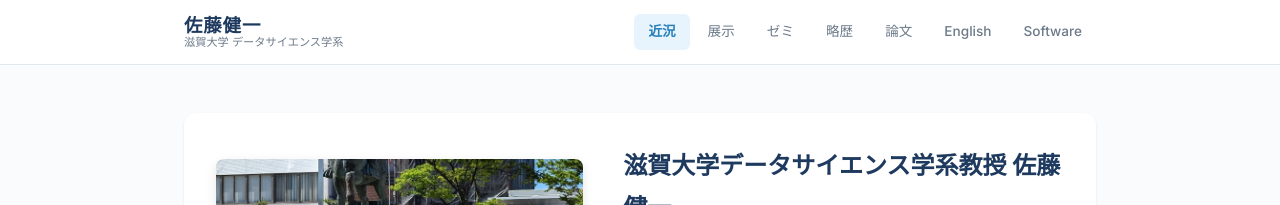
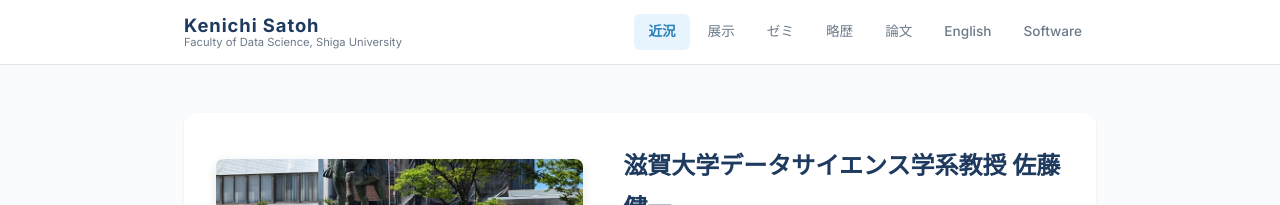
Before and after one commit to ksatohds/ksatohds.github.io, a Jekyll site: the page built from index.md, in a window 1280 px wide. Shown: the top 205 px of the page. Built offline with Jekyll 4.4.1, drawn with Linux system fonts in a browser that asks for light colours.

Commit message:
20260706 layout: ヘッダーの名前・所属を英語表記に
佐藤健一 → Kenichi Satoh
滋賀大学 データサイエンス学系 → Faculty of Data Science, Shiga University
（全ページ共通ヘッダー。フッターの著作権表記と統一）

Co-Authored-By: Claude Opus 4.8 <noreply@anthropic.com>

```diff
--- a/_layouts/default.html
+++ b/_layouts/default.html
@@ -14,8 +14,8 @@
   <header class="site-header">
     <div class="container">
       <a href="{{ '/' | relative_url }}" class="site-title">
-        <span class="name-ja">佐藤健一</span>
-        <span class="affiliation">滋賀大学 データサイエンス学系</span>
+        <span class="name-ja">Kenichi Satoh</span>
+        <span class="affiliation">Faculty of Data Science, Shiga University</span>
       </a>
       <button class="nav-toggle" aria-label="メニューを開く">
         <span></span><span></span><span></span>
```
